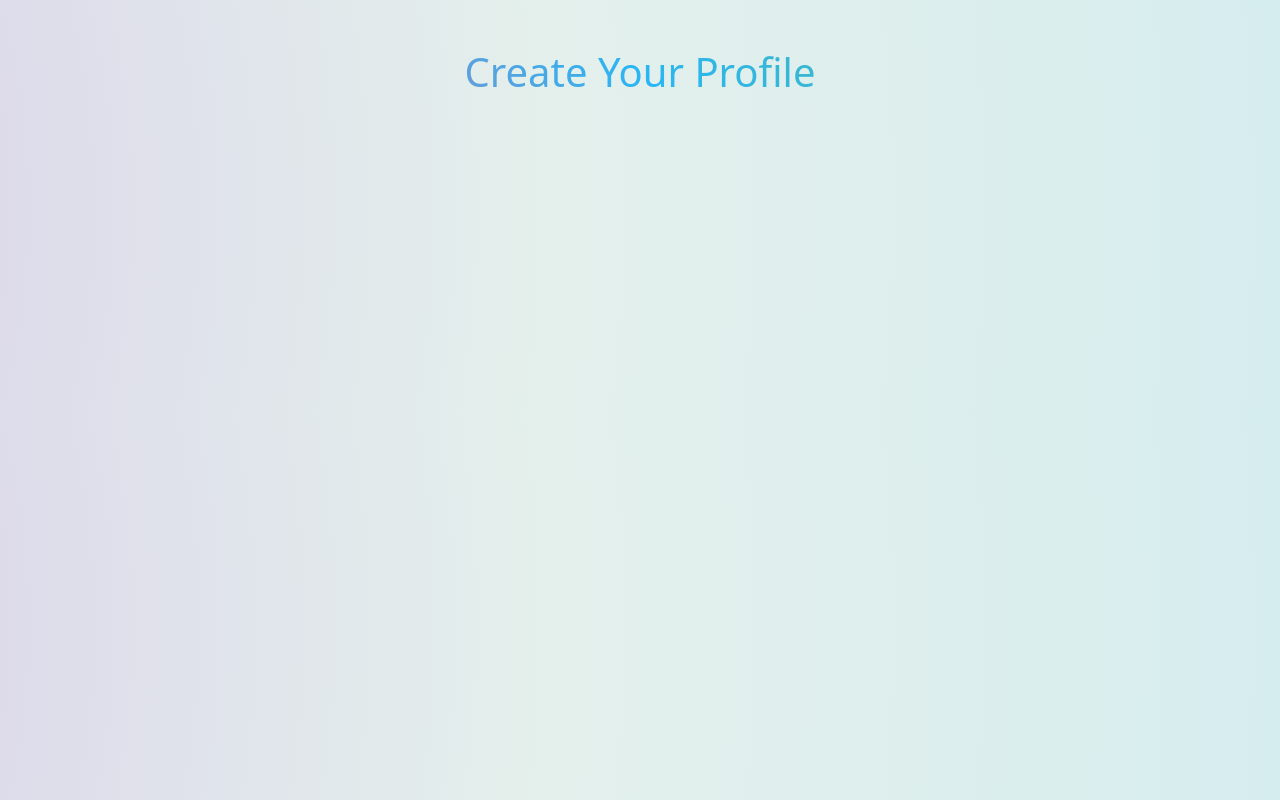
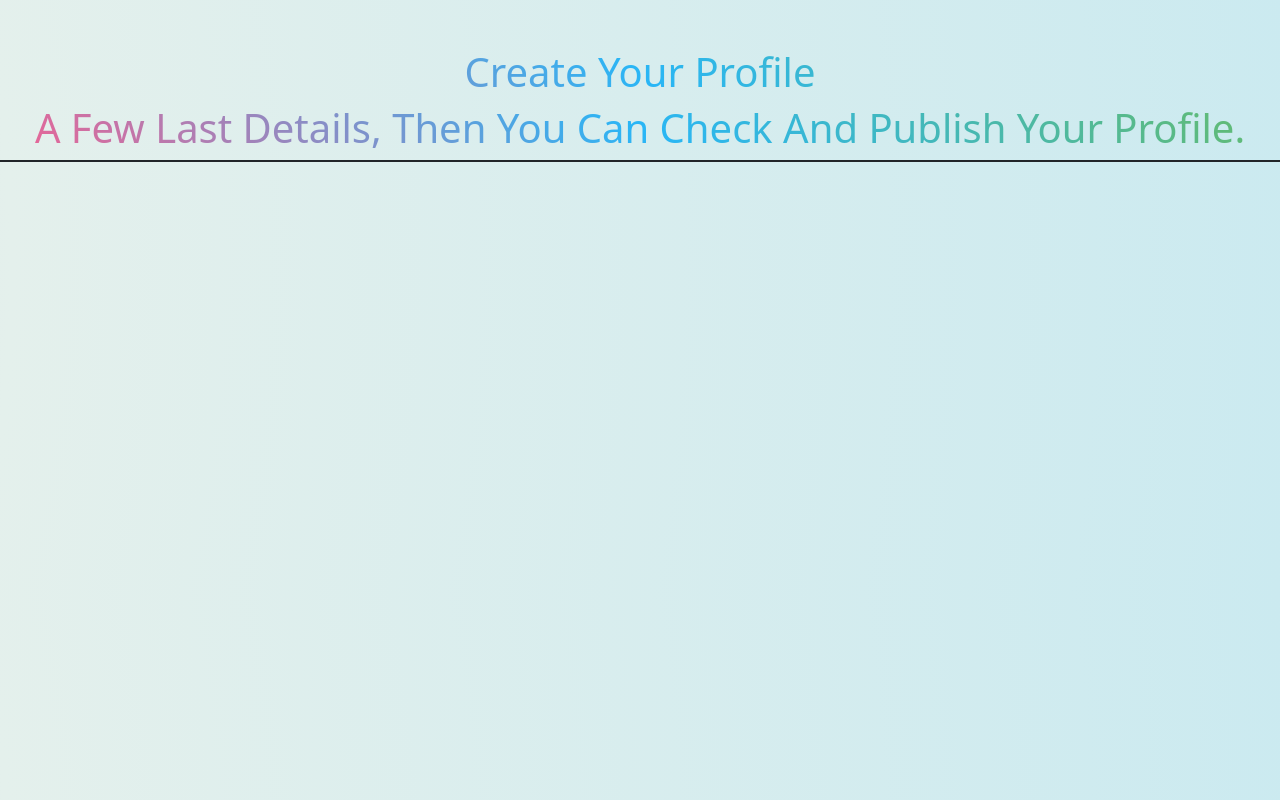
Before and after one commit to tabishaikh710/Pencilry, a React (Vite) app: page /Create-illustrator-profile in a window 1280 px wide. Built offline with nearby package versions, Linux system fonts and the light colour scheme.

Commit message:
creatprofileform

```diff
--- /dev/null
+++ b/src/components/illustratorProfileForm/info.jsx
@@ -0,0 +1,26 @@
+import style from "../../style/illustretorProfilrForm/info.module.css"
+function Info(){
+
+return(
+    <>
+
+    <h1>
+    A few last details, then you can check and publish your profile.
+    </h1>
+
+
+      <div  className={style.infoFormContaimer}>
+
+       <div className={style.item} id={style.imageContainer}></div>
+       <div className={style.item} id={style.FormContainer}></div>
+
+      </div>
+
+
+    </>
+)
+
+
+}
+
+export default Info;
--- a/src/pages/createIllustratorProfile.jsx
+++ b/src/pages/createIllustratorProfile.jsx
@@ -1,4 +1,4 @@
-import Pageing from "../components/globalComponents/pageing";
+import Info from "../components/illustratorProfileForm/info"
 
 function createillustratorProfile() {
 
@@ -8,7 +8,7 @@ function createillustratorProfile() {
     <br/>
     <br/>
 <h1>create your profile</h1>
-
+<Info/>
 
     </>
  )
--- /dev/null
+++ b/src/style/illustretorProfilrForm/info.module.css
@@ -0,0 +1,5 @@
+.infoFormContaimer{
+    border: solid 1px;
+    width: 100%;
+    display: flex;
+}
```
Also changed, not shown: src/components/illustratorProfileForm/EducationHistory.jsx (added), src/components/illustratorProfileForm/KindOfWork.jsx (added), src/components/illustratorProfileForm/SkillsShow.jsx (added), src/components/illustratorProfileForm/WorkExperience.jsx (added), src/components/illustratorProfileForm/YourProfessionalRole.jsx (added).
